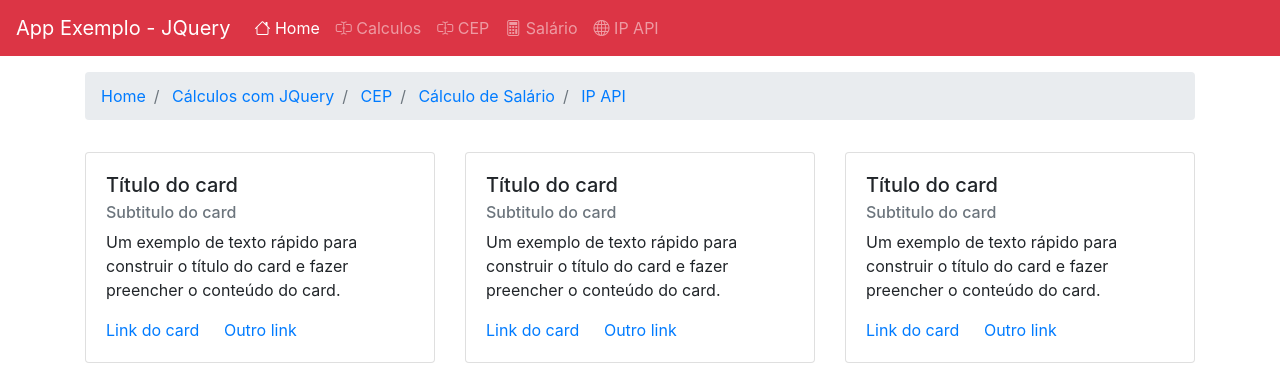
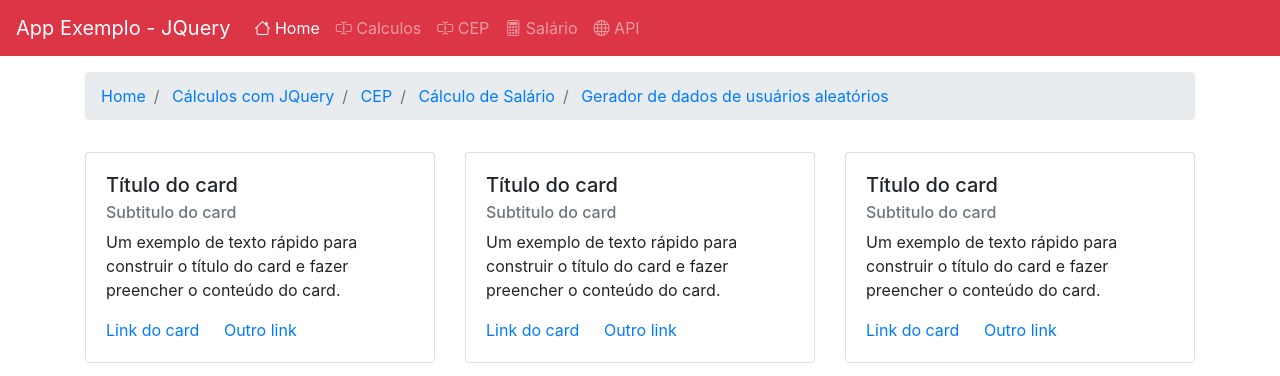
Before and after one commit to VitorrAmorim/fatec-dsm, a plain HTML site: page desenvolvimento-web-I/atividade8/index.html in a window 1280 px wide. Shown: the top 376 px of the page. Drawn offline with nearby package versions, Linux system fonts and the light colour scheme.

Commit message:
arrumando dados

```diff
--- a/desenvolvimento-web-I/atividade8/index.html
+++ b/desenvolvimento-web-I/atividade8/index.html
@@ -48,7 +48,7 @@
                 <li class="nav-item">
                     <a class="nav-link" href="api.html" title="IP API">
                         <i class="bi bi-globe"></i>
-                        IP API
+                        API
                     </a>
                 </li>
             </ul>
@@ -70,7 +70,7 @@
                     <a href="salario.html">Cálculo de Salário</a>
                 </li>
                 <li class="breadcrumb-item active" aria-current="page">
-                    <a href="api.html">IP API</a>
+                    <a href="api.html">Gerador de dados de usuários aleatórios</a>
                 </li>
             </ol>
         </nav>
```
Also changed, not shown: desenvolvimento-web-I/atividade8/api.html (+1 -1 lines), desenvolvimento-web-I/atividade8/calculos.html (+1 -1 lines), desenvolvimento-web-I/atividade8/cep.html (+1 -1 lines), desenvolvimento-web-I/atividade8/salario.html (+1 -1 lines).
